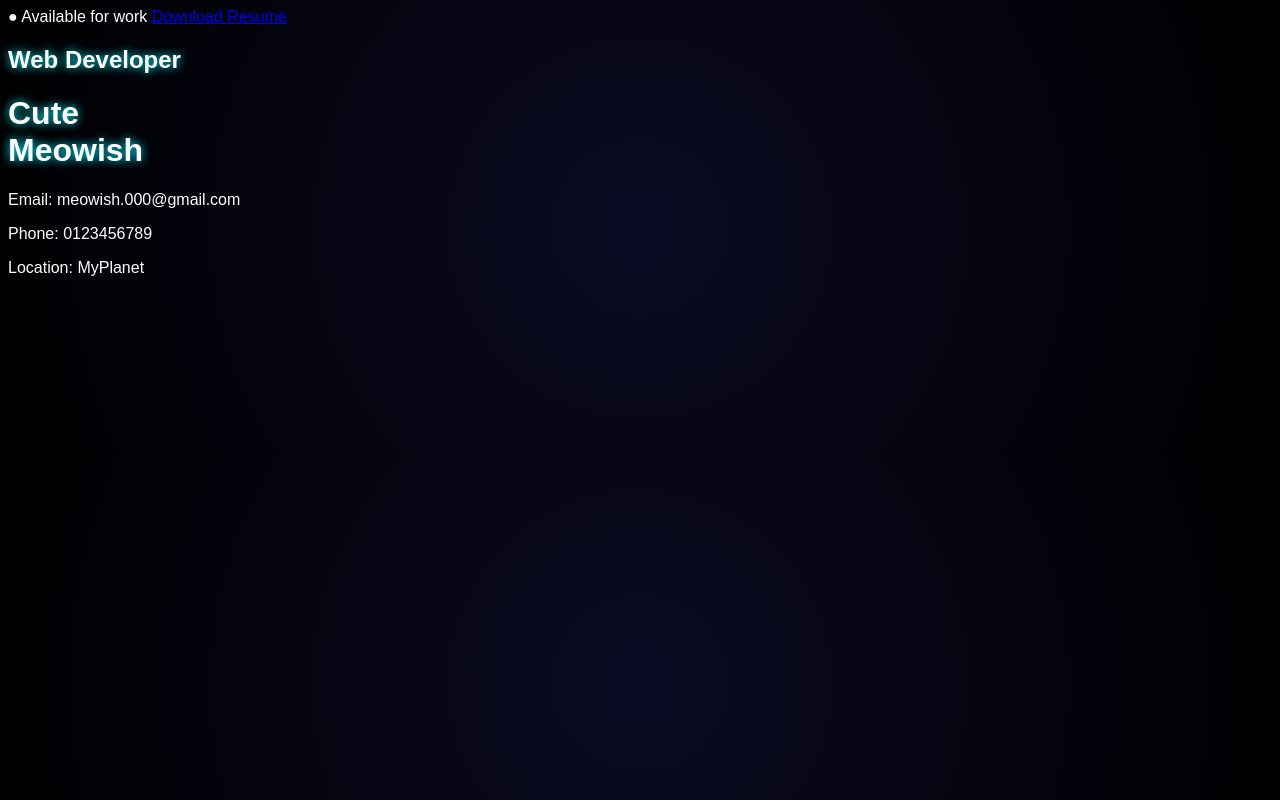
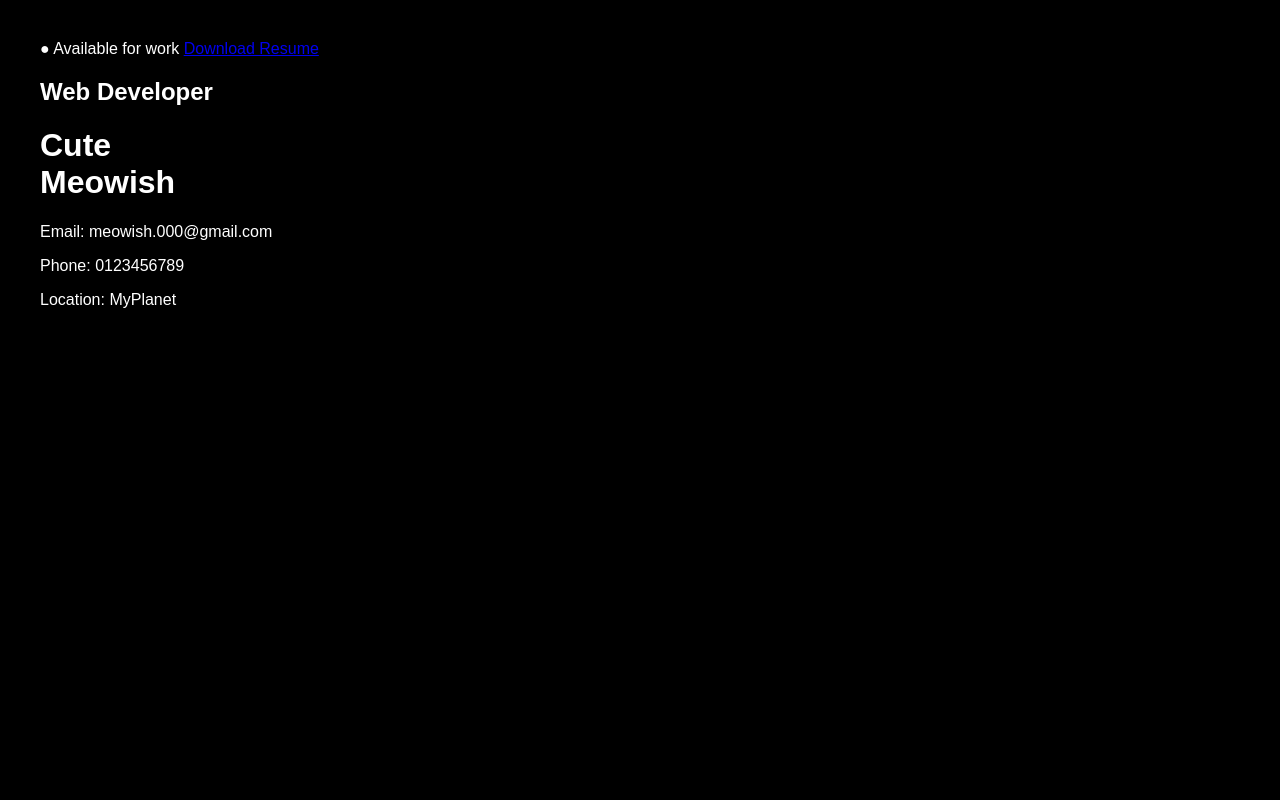
Before and after one commit to DEVBARMAN-L/My-3d-website, a plain HTML site: page index.html in a window 1280 px wide. Drawn offline with Linux system fonts and the light colour scheme.

Commit message:
Update style.css

```diff
--- a/style.css
+++ b/style.css
@@ -1,34 +1,31 @@
 
-body {
-  background: radial-gradient(circle at center, #0a0a23, #000);
-  font-family: 'Poppins', sans-serif;
-  color: #fff;
-  scroll-behavior: smooth;
+body, html {
+  margin: 0;
+  padding: 0;
+  height: 100%;
+  overflow: hidden;
+  background: black;
+  font-family: sans-serif;
 }
 
-h1, h2, h3 {
-  text-shadow: 0 0 10px #00f2ff;
+.hero-section {
+  position: relative;
+  height: 100vh;
+  width: 100%;
 }
 
-button {
-  background: linear-gradient(135deg, #00f2ff, #ff00d4);
-  border: none;
-  padding: 10px 20px;
-  border-radius: 30px;
-  color: white;
-  font-size: 1em;
-  transition: transform 0.3s ease, box-shadow 0.3s ease;
-  box-shadow: 0 0 20px #00f2ff88;
+#bgCanvas {
+  position: absolute;
+  top: 0;
+  left: 0;
+  width: 100%;
+  height: 100%;
+  z-index: 0;
 }
 
-button:hover {
-  transform: scale(1.1);
-  box-shadow: 0 0 30px #00f2ff;
+.info {
+  position: relative;
+  z-index: 1;
+  color: white;
+  padding: 40px;
 }
-
-.glow-border {
-  border: 2px solid #00f2ff;
-  box-shadow: 0 0 10px #00f2ff, inset 0 0 10px #00f2ff;
-  border-radius: 15px;
-  padding: 15px;
-}
```
